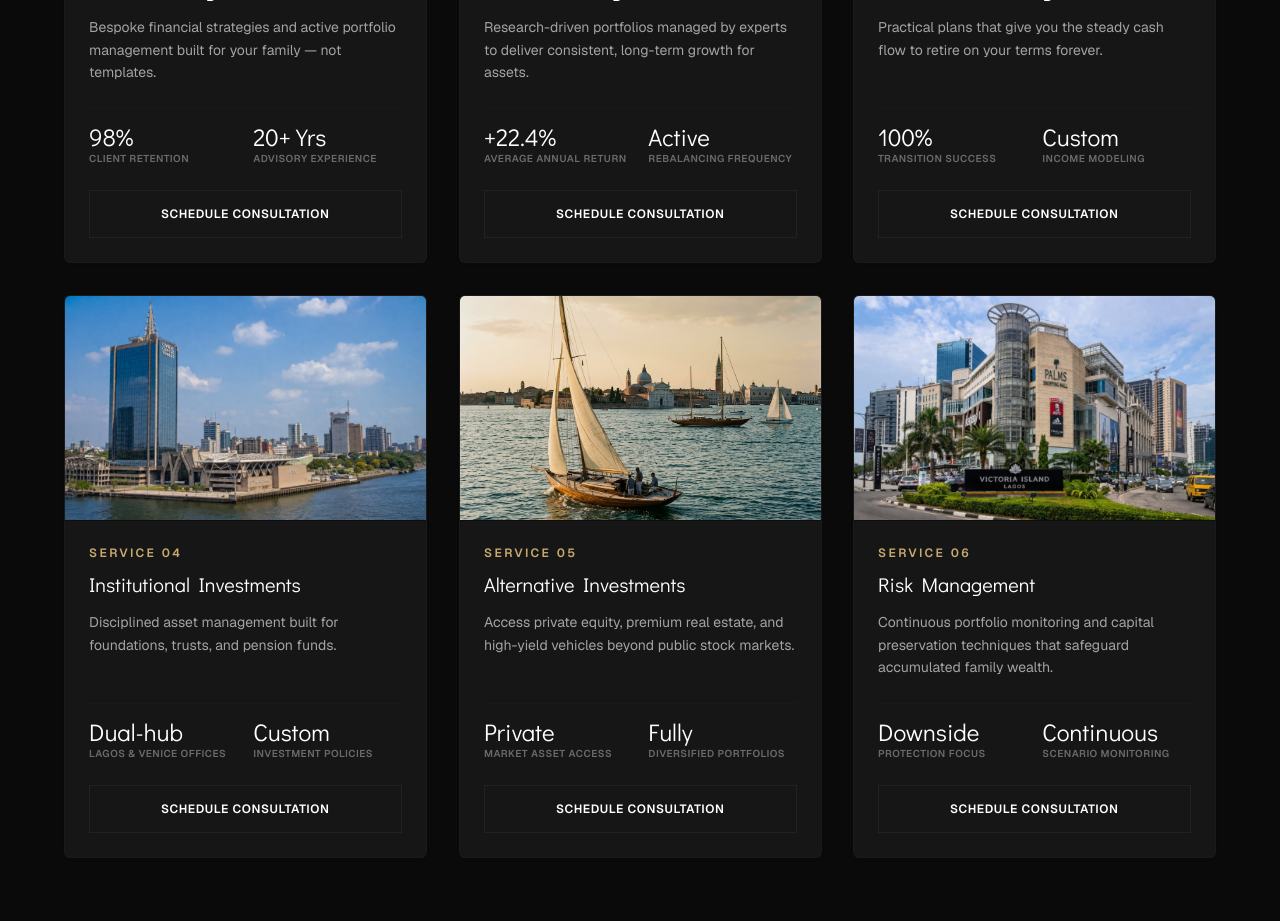
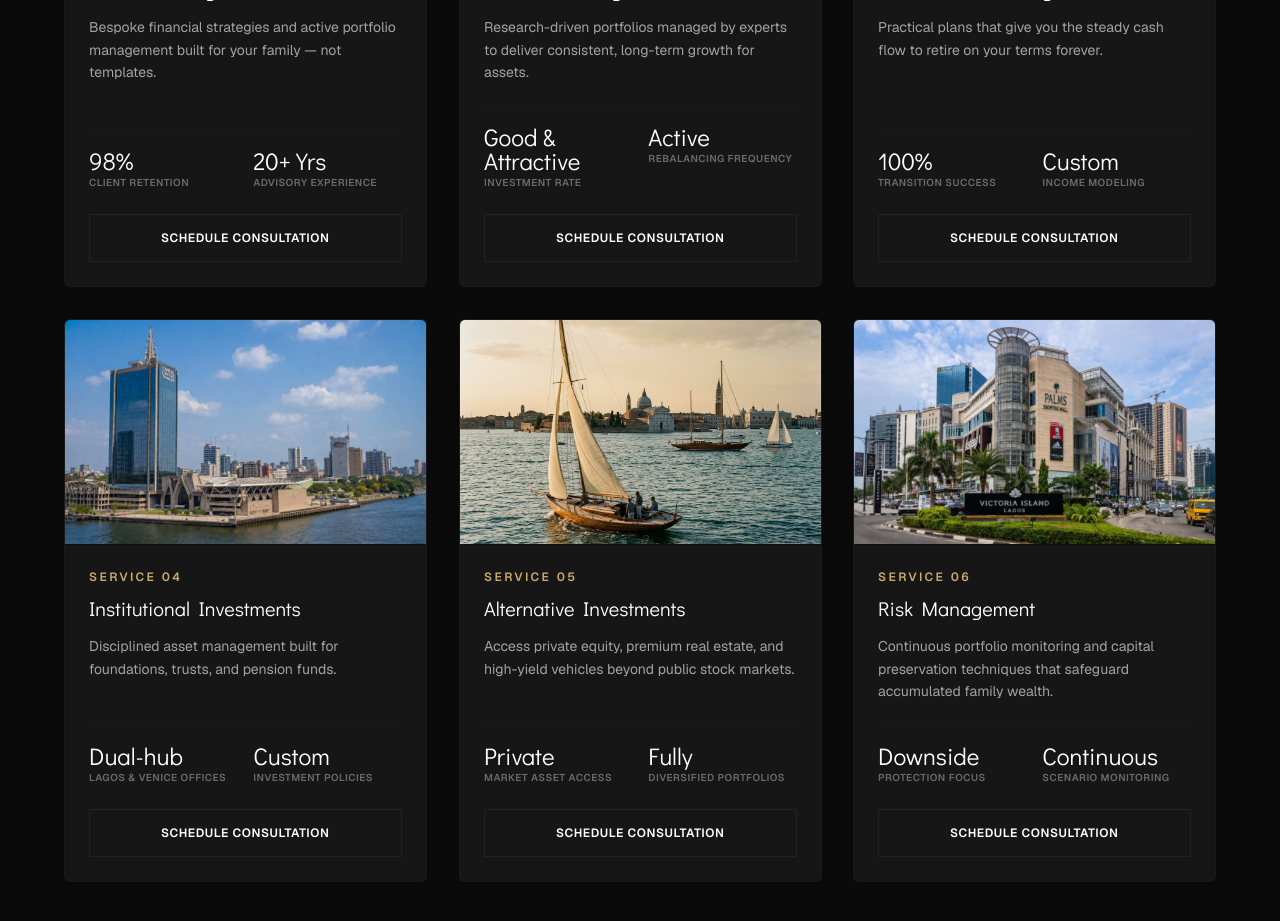
Before and after one commit to joey-stack/Lee-Investment-Handlers, a Next.js app: page /services in a window 1280 px wide. Shown: the part 1020-1941 px from the top of the page. Built offline with nearby package versions, Linux system fonts and the light colour scheme; no server answers.

Commit message:
content: update portfolio management card metric to Good & Attractive investment rate

```diff
--- a/src/components/sections/ServicesGrid.tsx
+++ b/src/components/sections/ServicesGrid.tsx
@@ -36,7 +36,7 @@ const imageMap: Record<string, string> = {
 
 const getMetricIcon = (value: string, label: string) => {
   const lbl = label.toLowerCase();
-  if (lbl.includes("return") || lbl.includes("retention") || lbl.includes("growth")) {
+  if (lbl.includes("return") || lbl.includes("retention") || lbl.includes("growth") || lbl.includes("rate")) {
     return <TrendingUp size={12} className="text-brand-alternate" />;
   }
   if (lbl.includes("experience") || lbl.includes("asset") || lbl.includes("frequency")) {
--- a/src/lib/content/services.ts
+++ b/src/lib/content/services.ts
@@ -33,7 +33,7 @@ export const services: Service[] = [
     ],
     icon: "trending-up",
     metrics: [
-      { value: "+22.4%", label: "average annual return" },
+      { value: "Good & Attractive", label: "investment rate" },
       { value: "Active", label: "rebalancing frequency" },
     ],
   },
```
